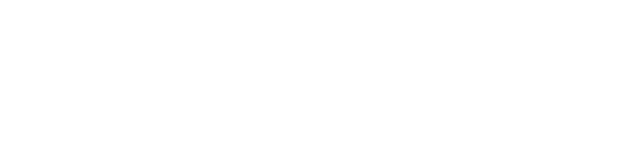
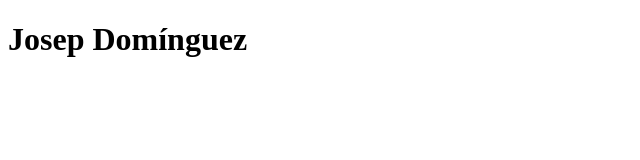
Before and after one commit to Josep-merce/portafoli-M0614-AEA3, a plain HTML site: page index.html in a window 1280 px wide. Shown: the whole page, without its empty margins (0-640 px from the left). Drawn offline with Linux system fonts and the light colour scheme.

Commit message:
Afegit h1 el meu nom a inde.html

```diff
--- a/index.html
+++ b/index.html
@@ -6,6 +6,7 @@
     <title>Document</title>
   </head>
   <body>
+    <h1>Josep Domínguez</h1>
 
   </body>
 </html>
```
Also changed, not shown: css/style.css (+1 -0 lines).
